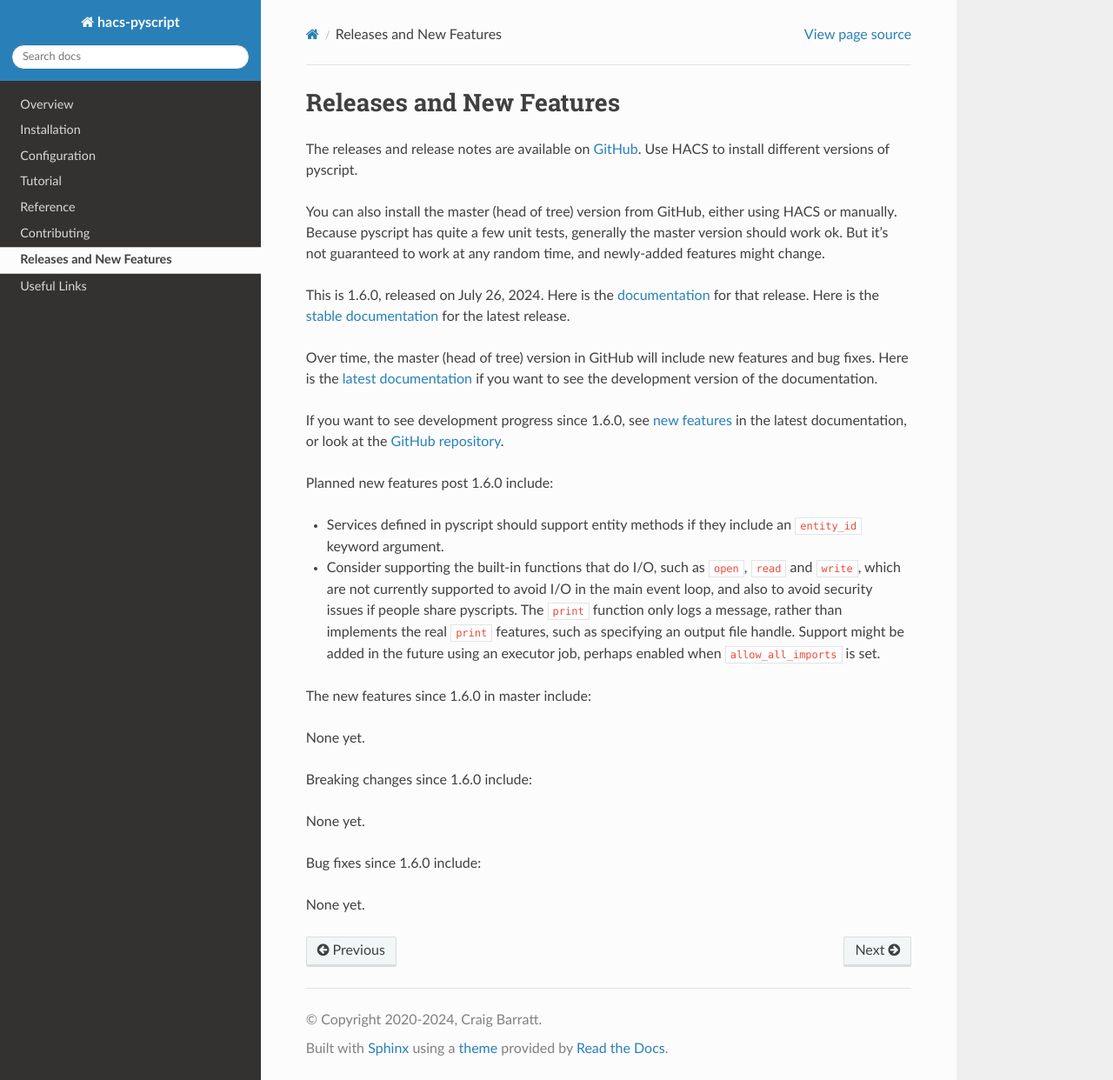
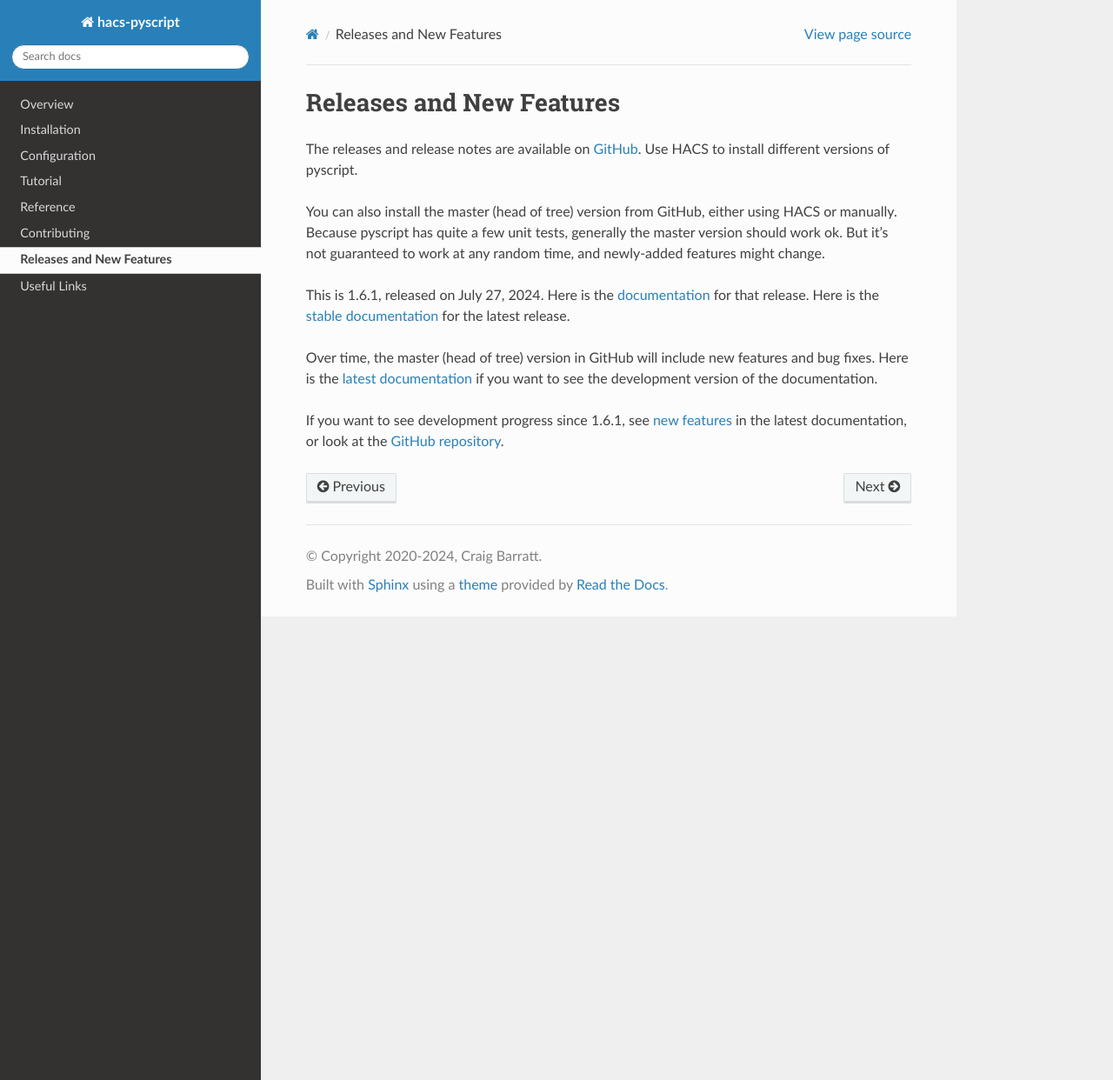
Before and after one commit to custom-components/pyscript, a Sphinx documentation site: the page built from docs/new_features.rst, in a window 1280 px wide and 1242 px high. Shown: the whole window at 87% size. Built offline with Sphinx 7.4.7 and the Read the Docs theme 2.0.0, drawn with Linux system fonts in a browser that asks for light colours.

Commit message:
updates for 1.6.1 release

```diff
--- a/docs/conf.py
+++ b/docs/conf.py
@@ -23,7 +23,7 @@
 author = 'Craig Barratt'
 
 # The full version, including alpha/beta/rc tags
-release = '1.6.0'
+release = '1.6.1'
 
 master_doc = 'index'
 
--- a/docs/new_features.rst
+++ b/docs/new_features.rst
@@ -8,8 +8,8 @@
 Because pyscript has quite a few unit tests, generally the master version should work ok. But it's not
 guaranteed to work at any random time, and newly-added features might change.
 
-This is 1.6.0, released on July 26, 2024.  Here is the `documentation
-<https://hacs-pyscript.readthedocs.io/en/1.6.0>`__ for that release.  Here is the
+This is 1.6.1, released on July 27, 2024.  Here is the `documentation
+<https://hacs-pyscript.readthedocs.io/en/1.6.1>`__ for that release.  Here is the
 `stable documentation <https://hacs-pyscript.readthedocs.io/en/stable>`__ for
 the latest release.
 
@@ -17,27 +17,6 @@
 Here is the `latest documentation <https://hacs-pyscript.readthedocs.io/en/latest>`__ if you want
 to see the development version of the documentation.
 
-If you want to see development progress since 1.6.0, see
+If you want to see development progress since 1.6.1, see
 `new features <https://hacs-pyscript.readthedocs.io/en/latest/new_features.html>`__ in the latest
 documentation, or look at the `GitHub repository <https://github.com/custom-components/pyscript>`__.
-
-Planned new features post 1.6.0 include:
-
-- Services defined in pyscript should support entity methods if they include an ``entity_id`` keyword argument.
-- Consider supporting the built-in functions that do I/O, such as ``open``, ``read`` and ``write``, which
-  are not currently supported to avoid I/O in the main event loop, and also to avoid security issues if people
-  share pyscripts. The ``print`` function only logs a message, rather than implements the real ``print`` features,
-  such as specifying an output file handle. Support might be added in the future using an executor job, perhaps
-  enabled when ``allow_all_imports`` is set.
-
-The new features since 1.6.0 in master include:
-
-None yet.
-
-Breaking changes since 1.6.0 include:
-
-None yet.
-
-Bug fixes since 1.6.0 include:
-
-None yet.
```
Also changed, not shown: 1 other file.
